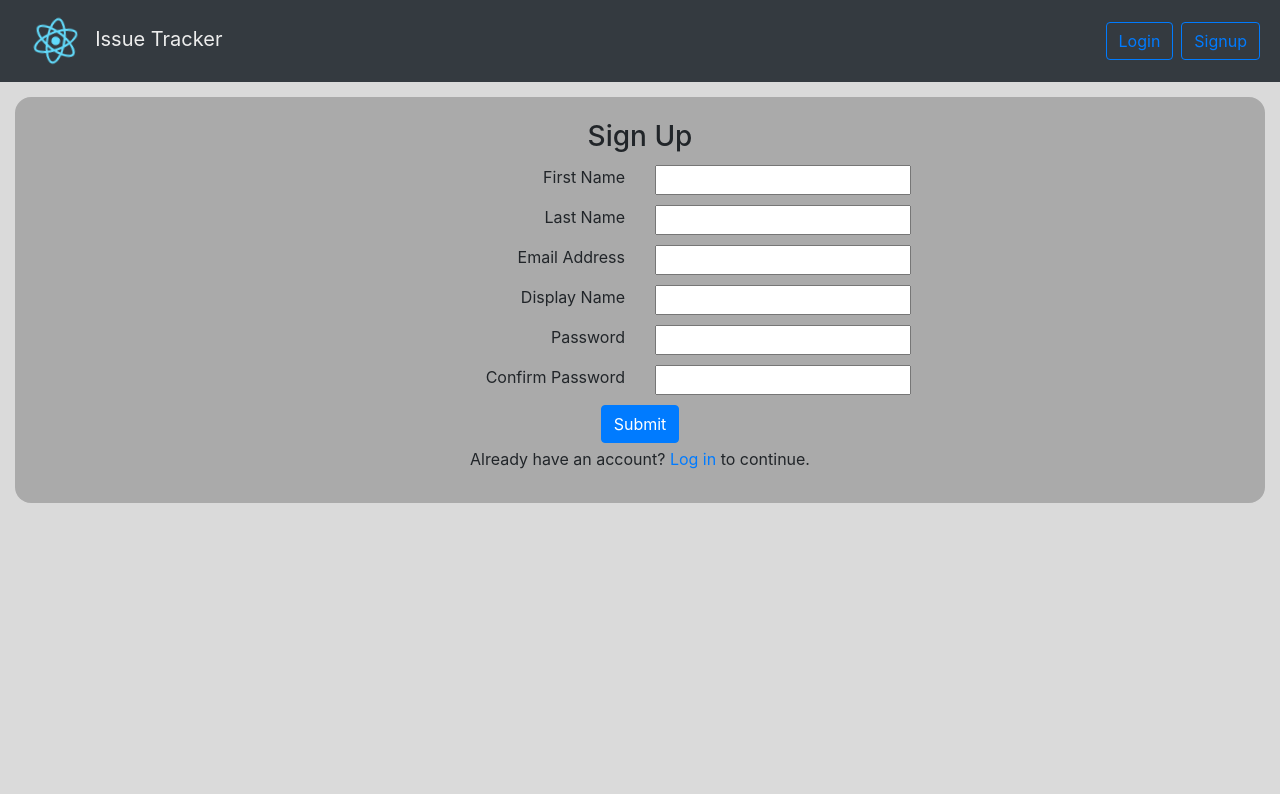
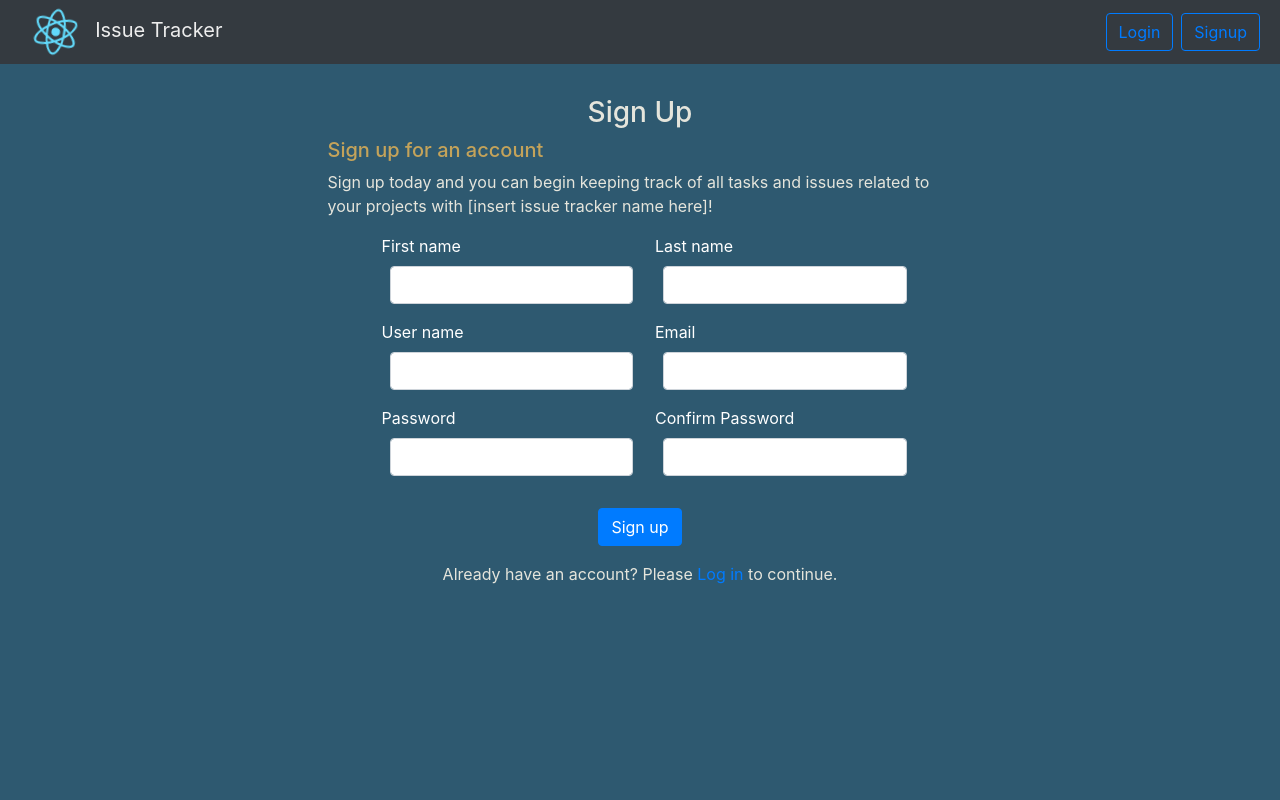
Before and after one commit to brando209/issue-tracker, a React (Create React App) app in the folder client/: page /signup in a window 1280 px wide. Built offline with nearby package versions, Linux system fonts and the light colour scheme; no server answers.

Commit message:
Update login/signup UI/UX

```diff
--- a/client/package.json
+++ b/client/package.json
@@ -3,6 +3,7 @@
   "version": "0.1.0",
   "private": true,
   "homepage": ".",
+  "proxy": "http://localhost:3001",
   "dependencies": {
     "@testing-library/jest-dom": "^5.11.6",
     "@testing-library/react": "^11.2.1",
--- a/client/src/components/display/NavBar/NavBar.css
+++ b/client/src/components/display/NavBar/NavBar.css
@@ -1,11 +1,12 @@
 .NavBar {
     display: flex;
     flex-direction: row;
-    min-height: 8vmin;
+    height: 8vh;
+    max-height: 8vh;
 }
 
 .NavBar #brand .logo {
-    max-height: 7vmin;
+    max-height: 7vh;
     pointer-events: none;
 }
 
--- a/client/src/components/form/LoginForm.js
+++ b/client/src/components/form/LoginForm.js
@@ -1,8 +1,9 @@
 import React from 'react';
-import { Formik, Field, Form, ErrorMessage } from 'formik';
+import { Formik, Form } from 'formik';
 import { Link } from 'react-router-dom';
-import { Row, Col, Button} from 'react-bootstrap';
+import { Row, Button } from 'react-bootstrap';
 
+import TextInput from './inputs/TextInput/TextInput';
 import { LoginSchema } from '../../utility/schema/validation'
 
 function LoginForm({ onSubmit, ...props }) {
@@ -22,36 +23,28 @@ function LoginForm({ onSubmit, ...props }) {
         >
             {({ isSubmitting }) => (
                 <Form className="form">
-                    <Row as="h3">Log In</Row>
-                    <Row>
-                        <Col>
-                            <label htmlFor="userName">Username</label>
-                        </Col>
-                        <Col>
-                            <Field name="userName" type="text" className="form-input" />
-                            <ErrorMessage name="userName" className="form-error" />
-                        </Col>
+                    <Row as="h3" className="center-align heading">Login</Row>
+
+                    <Row as="h5" className="left-align subheading">Login to your account</Row>
+                    <Row as="p" className="left-align message">Welcome! You must log in to your account to view and manage your projects with [insert issue tracker name here]!</Row>
+
+                    <Row className="mx-4">
+                        <TextInput name="userName" type="text" label="Username" />
                     </Row>
 
-                    <Row>
-                        <Col>
-                            <label htmlFor="password">Password</label>
-                        </Col>
-                        <Col>
-                            <Field name="password" type="password" className="form-input" />
-                            <ErrorMessage name="password" className="form-error" />
-                        </Col>
+                    <Row className="mx-4">
+                        <TextInput name="password" type="password" label="Password" />
                     </Row>
 
                     {props.error && <div className="form-error">{props.error.message}</div>}
 
-                    <Row>
+                    <Row className="my-3">
                         <Button variant="primary" type="submit" disabled={isSubmitting}>
-                            Submit
+                            Login
                         </Button>
                     </Row>
 
-                    <p>Don't have an account yet? Please <Link to="signup">Sign up</Link> to continue.</p>
+                    <Row as="p" className="center-align message">Don't have an account yet? Please <Link to="signup">&nbsp;Sign up&nbsp;</Link> to continue.</Row>
                 </Form>
             )}
         </Formik>
--- a/client/src/components/form/SignupForm.js
+++ b/client/src/components/form/SignupForm.js
@@ -1,8 +1,9 @@
 import React from 'react';
-import { Formik, Field, Form, ErrorMessage } from 'formik';
+import { Formik, Form } from 'formik';
 import { Link } from 'react-router-dom';
-import { Row, Col, Button } from 'react-bootstrap';
+import { Row, Button, Col } from 'react-bootstrap';
 import { SignupSchema } from '../../utility/schema/validation';
+import TextInput from './inputs/TextInput/TextInput';
 
 import './form.css';
 
@@ -23,73 +24,43 @@ function SignupForm(props) {
         >
             {({ isSubmitting }) => (
                 <Form className="form" autoComplete="false">
-                    <Row as="h3" lg={1}>Sign Up</Row>
+                    <Row as="h3" lg={1} className="center-align heading">Sign Up</Row>
 
-                    <Row>
-                        <Col>
-                            <label htmlFor="firstName">First Name</label>
+                    <Row as="h5" className="left-align subheading">Sign up for an account</Row>
+                    <Row as="p" className="left-align message">Sign up today and you can begin keeping track of all tasks and issues related to your projects with [insert issue tracker name here]!</Row>
+
+                    <Row className="mx-4">
+                        <Col xs={12} md={6}>
+                            <TextInput name="firstName" type="text" label="First name" />
                         </Col>
-                        <Col>
-                            <Field name="firstName" type="text" className="form-input" />
-                            <ErrorMessage name="firstName" className="form-error" />
+                        <Col xs={12} md={6}>
+                            <TextInput name="lastName" type="text" label="Last name" />
                         </Col>
                     </Row>
 
-                    <Row>
-                        <Col>
-                            <label htmlFor="lastName">Last Name</label>
+                    <Row className="mx-4">
+                        <Col xs={12} md={6}>
+                            <TextInput name="userName" type="text" label="User name" />
                         </Col>
-                        <Col>
-                            <Field name="lastName" type="text" className="form-input" />
-                            <ErrorMessage name="lastName" className="form-error" />
+                        <Col xs={12} md={6}>
+                            <TextInput name="email" type="text" label="Email" />
                         </Col>
                     </Row>
 
-                    <Row>
-                        <Col>
-                            <label htmlFor="email">Email Address</label>
+                    <Row className="mx-4">
+                        <Col xs={12} md={6}>
+                            <TextInput name="password" type="password" label="Password" />
                         </Col>
-                        <Col>
-                            <Field name="email" type="text" className="form-input" />
-                            <ErrorMessage name="email" className="form-error" />
+                        <Col xs={12} md={6}>
+                            <TextInput name="confirmPassword" type="password" label="Confirm Password" />
                         </Col>
                     </Row>
 
-                    <Row>
-                        <Col>
-                            <label htmlFor="userName">Display Name</label>
-                        </Col>
-                        <Col>
-                            <Field name="userName" type="text" className="form-input" autoComplete="off"/>
-                            <ErrorMessage name="userName" className="form-error" />
-                        </Col>
+                    <Row className="my-3">
+                        <Button variant="primary" type="submit" disabled={isSubmitting}>Sign up</Button>
                     </Row>
 
-                    <Row>
-                        <Col>
-                            <label htmlFor="password">Password</label>
-                        </Col>
-                        <Col>
-                            <Field name="password" type="password" className="form-input" autoComplete="off"/>
-                            <ErrorMessage name="password" className="form-error" />
-                        </Col>
-                    </Row>
-
-                    <Row>
-                        <Col>
-                            <label htmlFor="confirmPassword">Confirm Password</label>
-                        </Col>
-                        <Col>
-                            <Field name="confirmPassword" type="password" className="form-input" />
-                            <ErrorMessage name="confirmPassword" className="form-error" />
-                        </Col>
-                    </Row>
-
-                    <Row>
-                        <Button variant="primary" type="submit" disabled={isSubmitting}>Submit</Button>
-                    </Row>
-
-                    <p>Already have an account? <Link to="login">Log in</Link> to continue.</p>
+                    <Row as="p" className="center-align message">Already have an account? Please <Link to="login">&nbsp;Log in&nbsp;</Link> to continue.</Row>
                 </Form>
             )}
         </Formik>
--- a/client/src/components/form/form.css
+++ b/client/src/components/form/form.css
@@ -2,26 +2,45 @@
     display: flex;
     flex-direction: column;
 
-    background: rgb(170, 170, 170);
-    border-radius: 1em;
-    padding: 1em 2em;
+    margin: 0 auto;
+}
+
+.form .heading {
+    color: #e5e5dc;
+}
+
+.form .subheading {
+    color: #c4a35a;
+}
+
+.form .message {
+    color: #e5e5dc;
+}
+
+.form .left-align {
+    align-self: flex-start;
+    text-align: left;
+}
+
+.form .center-align {
+    align-self: center;
+    text-align: center;
+}
+
+.form .form-input {
+    color: black;
 }
 
 .form > .row {
-    margin: 0.25em;
+    /* margin: 0.25rem; */
     justify-content: center;
 }
 
-/* Selector for labels of the form */
-.form > .row > .col:first-child {
-    text-align: right;
-}
-
-/* Selector for inputs of the form */
-.form > .row > .col:nth-child(2){
-    text-align: left;
-}
 /* Selector for error message of the form */
 .form-error {
-    color: red;
+    color: #f52c39;
+    font-size: medium;
+    font-weight: 700;
+    float: left;
+    margin-left: 1rem;
 }
--- /dev/null
+++ b/client/src/components/form/inputs/TextInput/TextInput.css
@@ -0,0 +1,13 @@
+.text-input-container label {
+    float: left;
+}
+
+.text-input-container {
+    margin: 0;
+    padding: 0;
+}
+
+.text-input-container input[type="text"],
+.text-input-container input[type="password"] {
+    margin: 0 0.5rem 1rem;
+}
--- /dev/null
+++ b/client/src/components/form/inputs/TextInput/TextInput.js
@@ -0,0 +1,17 @@
+import React from 'react';
+import { Field, ErrorMessage } from 'formik';
+import { FormControl } from 'react-bootstrap';
+
+import './TextInput.css';
+
+export default function TextInput(props) {
+    return (
+        <span className="text-input-container">
+            <label htmlFor={props.name}>{props.label}</label>
+            <span  className="form-error">
+                <ErrorMessage name={props.name} />
+            </span>
+            <Field as={FormControl} name={props.name} type={props.type} className="form-input" />
+        </span>
+    )
+}
--- a/client/src/pages/SignupPage/SignupPage.js
+++ b/client/src/pages/SignupPage/SignupPage.js
@@ -1,5 +1,5 @@
 import React, { useState } from 'react';
-import { Container } from 'react-bootstrap';
+import { Container, Row, Col } from 'react-bootstrap';
 import { Redirect } from 'react-router-dom';
 
 import SignupForm from '../../components/form/SignupForm';
@@ -24,7 +24,11 @@ function SignupPage() {
             (auth.user || redirect) ?
                 <Redirect to="/" /> :
                 <Container fluid className="page">
-                    <SignupForm onSubmit={signup} />
+                    <Row className="form-container">
+                        <Col  xs={12} sm={10} md={8} xl={6}>
+                            <SignupForm onSubmit={signup} />
+                        </Col>
+                    </Row>
                 </Container>
     )
 }
--- a/client/src/pages/page.css
+++ b/client/src/pages/page.css
@@ -1,6 +1,11 @@
 .page {
-    background: rgb(218, 218, 218);
-    padding: 15px;
-    min-height: calc(100% - 11vh);
+    background: #2e5970;
+    color: white;
+    min-height: calc(100% - 8vh);
+}
+
+.page .form-container {
     justify-content: center;
+    margin: 0 auto;
+    padding: 2rem 0;
 }
```
Also changed, not shown: client/src/pages/LoginPage/LoginPage.js (+8 -4 lines), 2 other files (tests, documents, lock files or other folders).
